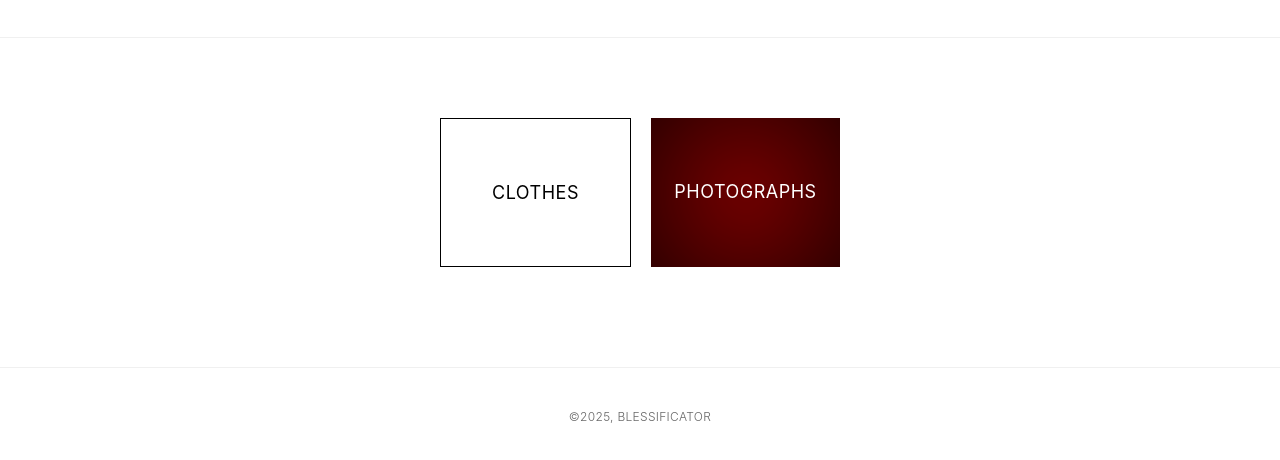
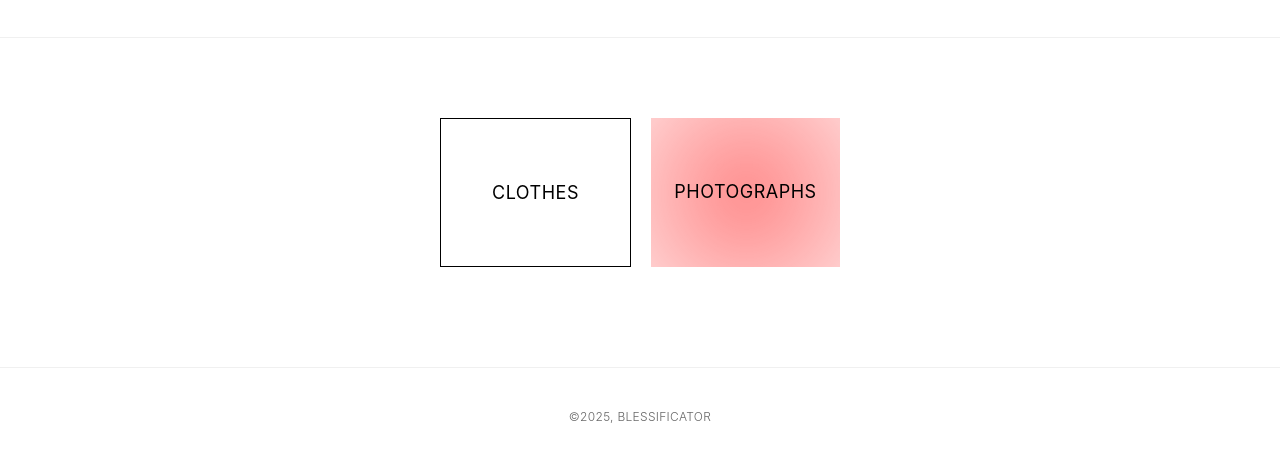
Before and after one commit to maksymworks-dev/portfolio2025, a website: page index.html in a window 1280 px wide. In both pictures the pointer is over the link "PHOTOGRAPHS". Shown: the part 70-530 px from the top of the page. Drawn offline with Linux system fonts and the light colour scheme.

Commit message:
Remove black background hover effect from photographs card, keep only red light animation

```diff
--- a/styles.css
+++ b/styles.css
@@ -109,6 +109,11 @@ body {
     border: none;
     position: relative;
     overflow: hidden;
+}
+
+.photographs-card:hover {
+    background-color: transparent;
+    color: #000000;
 }
 
 .photographs-card::before {
```
